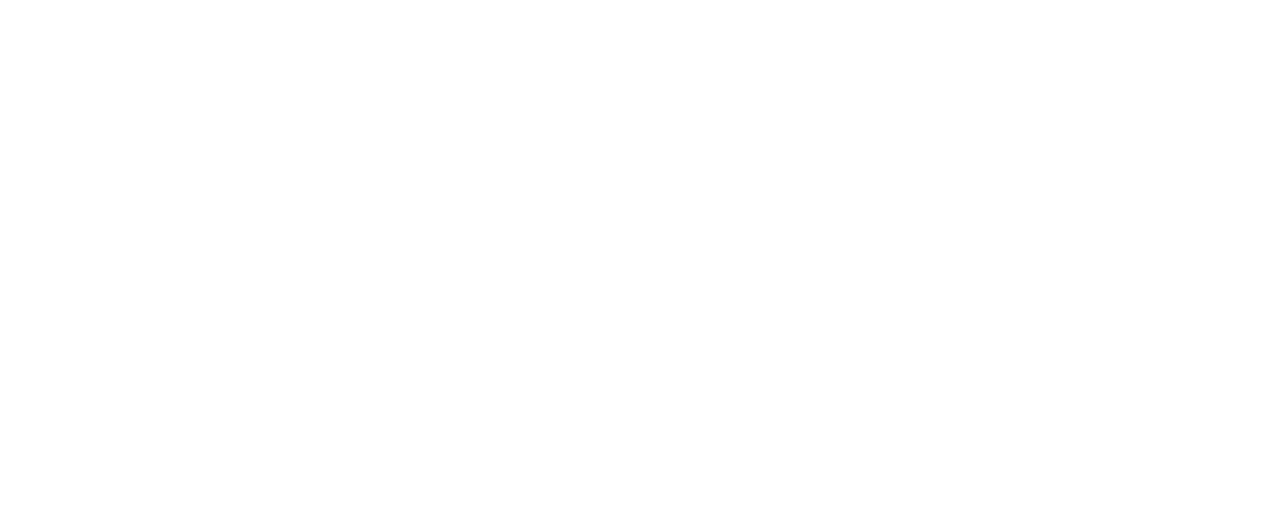
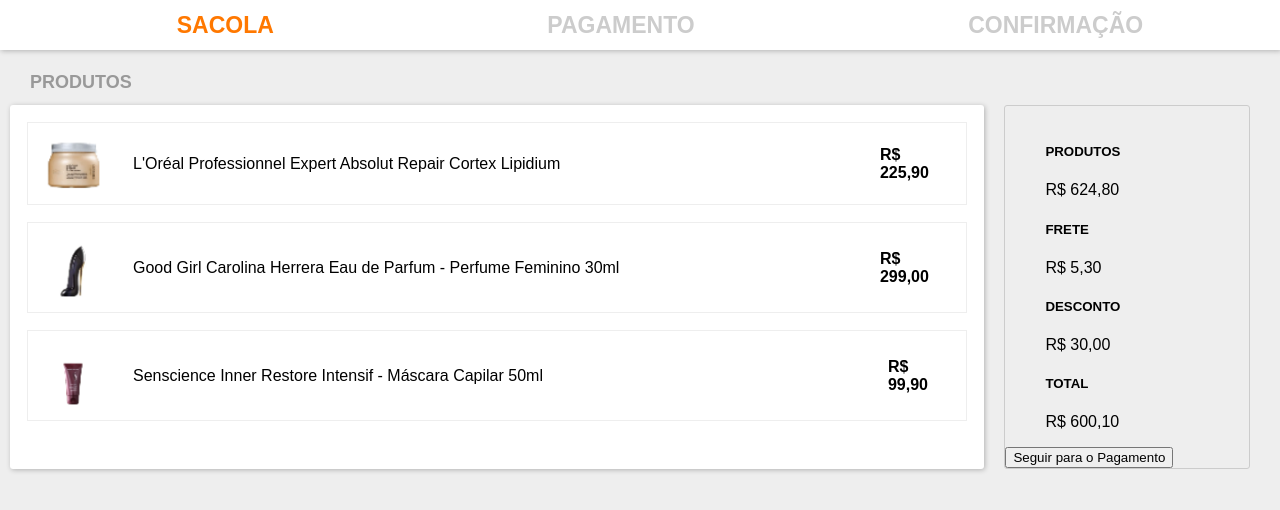
Before and after one commit to skothiago/carrinhoDeCompras, a plain HTML site: page index.html in a window 1280 px wide. Drawn offline with Linux system fonts and the light colour scheme.

Commit message:
Estilizando o projeto

```diff
--- a/assets/css/style.css
+++ b/assets/css/style.css
@@ -0,0 +1,98 @@
+body {
+    margin: 0px;
+    padding: 0px;
+    font-family: Arial, Helvetica, sans-serif;
+    background-color: #EEEEEE;
+}
+
+nav {
+    width: 100%;
+    height: 50px;
+    background-color: #FFFFFF;
+    display: flex;
+    box-shadow: 1px 1px 5px rgba(0, 0, 0, 0.25);
+}
+
+nav ul {
+    width: 100%;
+    display: flex;
+    list-style: none;
+    justify-content: space-around;
+    align-items: center;
+}
+
+nav ul li {
+    text-transform: uppercase;
+    font-size: 23px;
+    font-weight: bold;
+    color: #CCCCCC;
+}
+
+.active {
+    color: #FF7800;
+}
+
+/* Estrutura de Seção Principal */
+
+main {
+    display: flex;
+    flex-direction: column;
+    margin: 10px;
+}
+
+h1 {
+    font-size: 18px;
+    font-weight: 700;
+    color: #999999;
+    text-transform: uppercase;
+    margin-left: 20px;
+}
+
+#painel {
+    display: flex;
+    justify-content: space-between;
+    width: 100%;
+}
+
+#esquerda {
+    width: 80%;
+    box-shadow: 1px 1px 5px rgba(0, 0, 0, 0.25);
+    border-radius: 3px;
+    background-color: white;
+}
+
+    #esquerda ul {
+        list-style: none;
+        padding: 0px;
+        margin: 0px;
+    }
+
+    #esquerda ul li {
+        border: 1px solid #EEEEEE;
+        padding: 15px;
+        margin: 17px;
+        display: flex;
+        justify-content: flex-start;
+        align-items: center;
+    }
+    #esquerda ul li img {
+        width: 60px;
+        margin-right: 30px;
+    }
+    #esquerda ul li span {
+        width: 85%;
+    }
+#direita {
+    width: 20%;
+    border: 1px solid #CCCCCC;
+    border-radius: 3px;
+    margin-left: 20px;
+    margin-right: 20px;
+}
+
+    #direita ul {
+        list-style: none;
+        display: flex;
+        flex-direction: column;
+        text-transform: uppercase;
+    }
--- a/index.html
+++ b/index.html
@@ -4,10 +4,63 @@
     <meta charset="UTF-8">
     <meta http-equiv="X-UA-Compatible" content="IE=edge">
     <meta name="viewport" content="width=device-width, initial-scale=1.0">
-    <title>Document</title>
     <link rel="stylesheet" href="assets/css/style.css">
+    <title>Carrinho de Compras</title>
+
 </head>
 <body>
 
+    <nav>
+        <ul>
+            <li class="active">Sacola</li>
+            <li>Pagamento</li>
+            <li>Confirmação</li>
+        </ul>
+    </nav>
+
+    <main>
+        <h1> Produtos</h1>
+        <section id="painel">
+            <section id="esquerda">
+                <ul>
+                    <li>
+                        <img src="assets/images/item1.png" alt="L'Oréal">
+                        <span>L'Oréal Professionnel Expert Absolut Repair Cortex Lipidium</span>
+                        <b>R$ 225,90</b>
+                    </li>
+                    <li>
+                        <img src="assets/images/item2.png" alt="Good Girl Carolina Herrera Eau de Parfum - Perfume Feminino 30ml">
+                        <span>Good Girl Carolina Herrera Eau de Parfum - Perfume Feminino 30ml</span>
+                        <b>R$ 299,00</b>
+                    </li>
+                    <li>
+                        <img src="assets/images/item3.png" alt="Senscience Inner Restore Intensif - Máscara Capilar 50ml">
+                        <span>Senscience Inner Restore Intensif - Máscara Capilar 50ml</span>
+                        <b>R$ 99,90</b>
+                    </li>
+                </ul>
+            </section>
+            <section id="direita">
+                <ul>
+                    <li>
+                        <h5>Produtos</h5>
+                        <span>R$ 624,80</span>
+                    </li>
+                    <li>
+                        <h5>Frete</h5>
+                        <span>R$ 5,30</span>
+                    </li><li>
+                        <h5>Desconto</h5>
+                        <span>R$ 30,00</span>
+                    </li>
+                    <li>
+                        <h5>Total</h5>
+                        <span>R$ 600,10</span>
+                    </li>
+                </ul>
+                <button>Seguir para o Pagamento</button>
+            </section>
+        </section>
+    </main>
 </body>
 </html>
```
Also changed, not shown: assets/images/item1.png (added), assets/images/item2.png (added), assets/images/item3.png (added).
